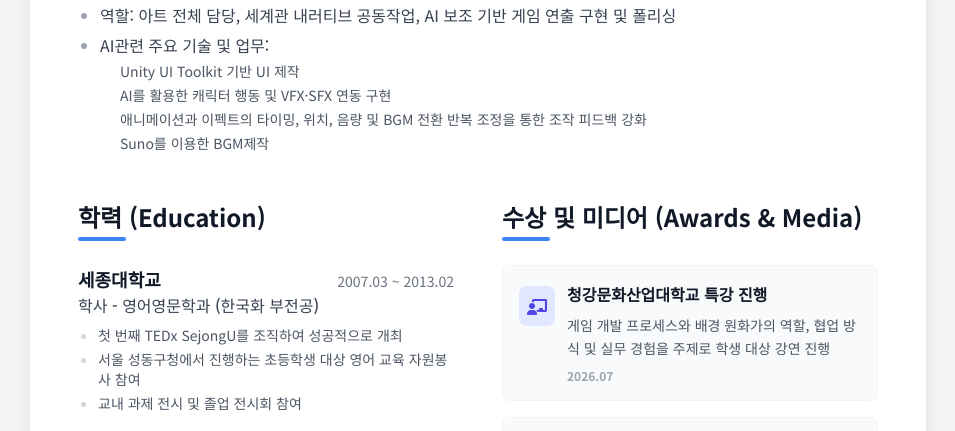
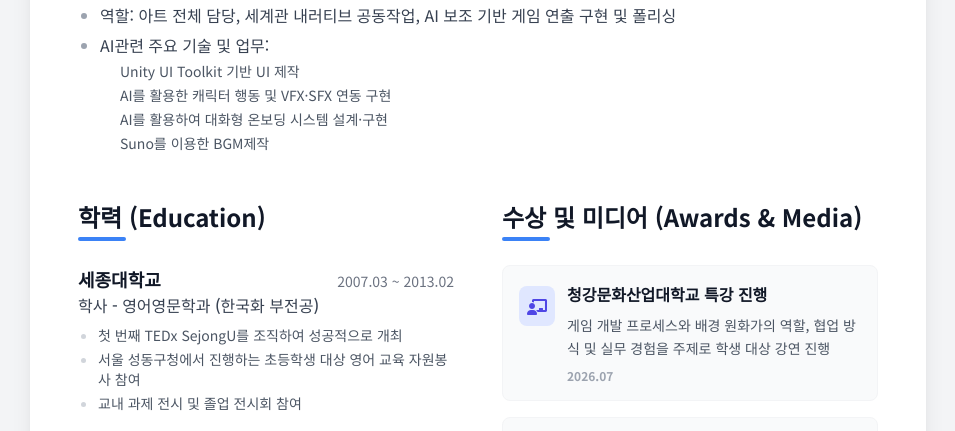
Before and after one commit to KimYeonkyu/Resume, a plain HTML site: page index.html in a window 1280 px wide. Shown: the part 2463-2894 px from the top of the page, without its empty margins (162-1117 px from the left). Drawn offline with nearby package versions, Linux system fonts and the light colour scheme.

Commit message:
Update AI-related tasks in index.html

```diff
--- a/index.html
+++ b/index.html
@@ -270,7 +270,7 @@
                             <ul class="list-circle list-outside ml-5 mt-1 space-y-1 text-gray-600 text-sm">
                                 <li>Unity UI Toolkit 기반 UI 제작</li>
                                 <li>AI를 활용한 캐릭터 행동 및 VFX·SFX 연동 구현</li>
-                                <li>애니메이션과 이펙트의 타이밍, 위치, 음량 및 BGM 전환 반복 조정을 통한 조작 피드백 강화</li>
+                                <li>AI를 활용하여 대화형 온보딩 시스템 설계·구현</li>
                                 <li>Suno를 이용한 BGM제작</li>
                             </ul>
                         </li>
```
